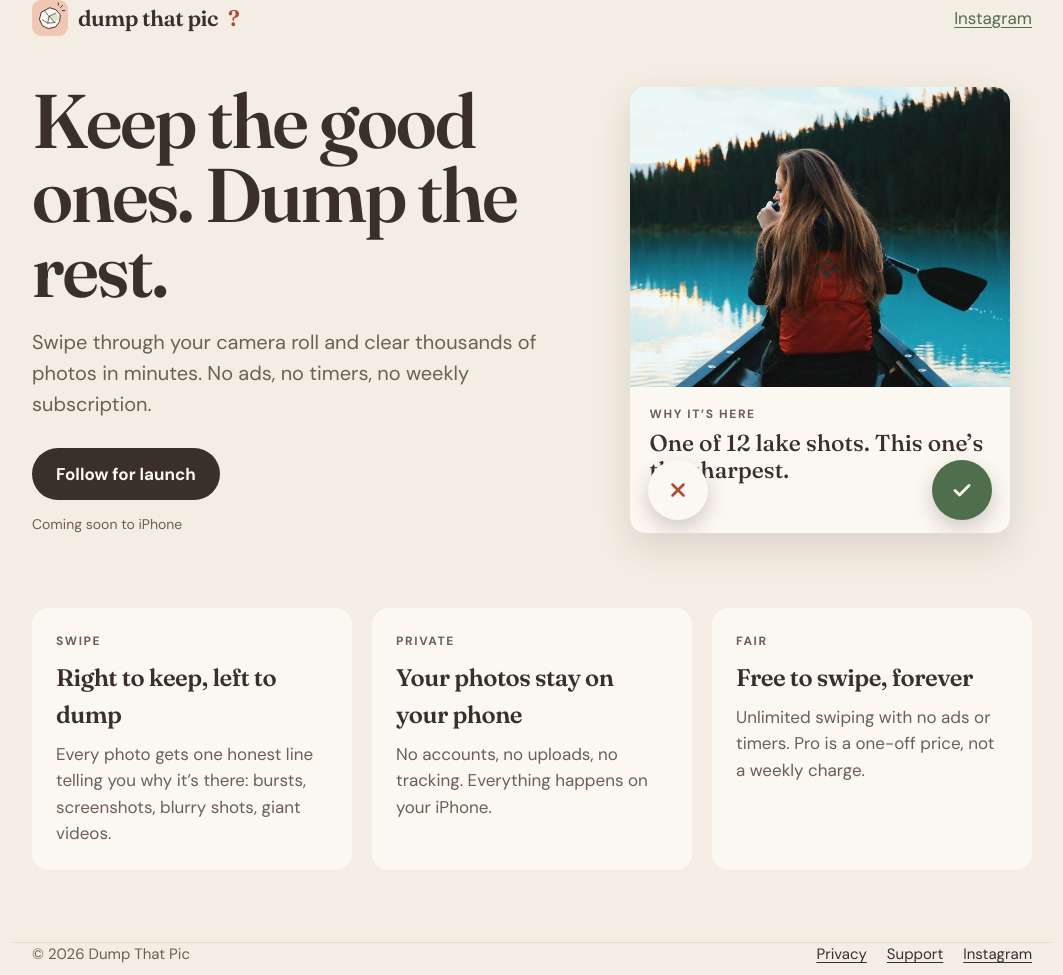
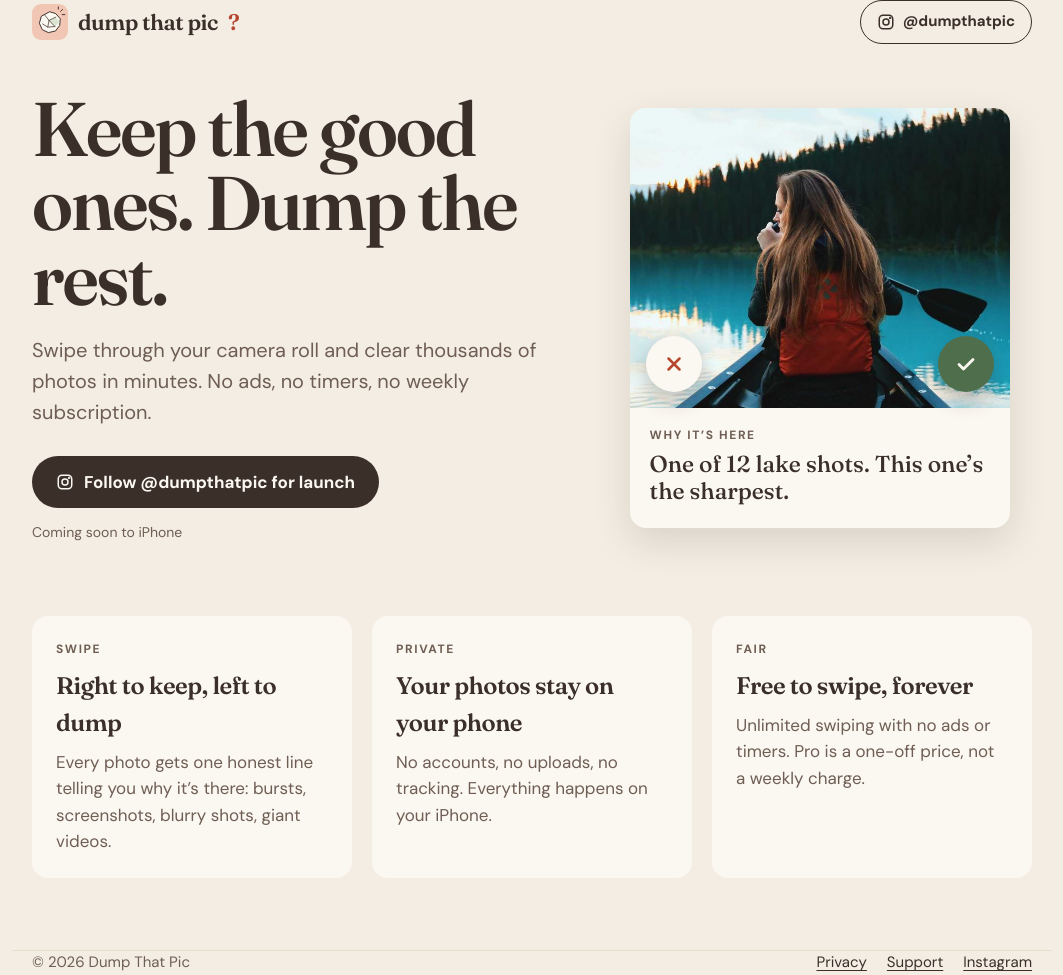
Before and after one commit to CharlieRunsFar/dumpthatpic-site, a plain HTML site: page index.html in a window 1280 px wide. Shown: the whole page, without its empty margins (108-1171 px from the left). Drawn offline with Linux system fonts and the light colour scheme.

Commit message:
Home: keep/dump buttons sit on the photo; Instagram links as pill buttons with icon
Co-Authored-By: Claude Opus 5.5 <noreply@anthropic.com>

```diff
--- a/index.html
+++ b/index.html
@@ -13,20 +13,22 @@
 <meta property="og:image" content="https://dumpthatpic.com/apple-touch-icon.png">
 </head>
 <body>
-<header class="wrap"><a class="brand" href="/"><img src="/icon.svg" alt="">dump that pic<span class="q">?</span></a><a href="https://www.instagram.com/dumpthatpic/">Instagram</a></header>
+<header class="wrap"><a class="brand" href="/"><img src="/icon.svg" alt="">dump that pic<span class="q">?</span></a><a class="ig" href="https://www.instagram.com/dumpthatpic/" aria-label="Instagram @dumpthatpic"><svg width="18" height="18" viewBox="0 0 24 24" fill="none" stroke="currentColor" stroke-width="2" stroke-linecap="round" aria-hidden="true"><rect x="3" y="3" width="18" height="18" rx="5"/><circle cx="12" cy="12" r="4"/><circle cx="17.5" cy="6.5" r="0.6" fill="currentColor"/></svg><span>@dumpthatpic</span></a></header>
 <main class="wrap">
 <section class="hero">
 <div>
 <h1>Keep the good ones. Dump the rest.</h1>
 <p class="lede">Swipe through your camera roll and clear thousands of photos in minutes. No ads, no timers, no weekly subscription.</p>
-<a class="pill" href="https://www.instagram.com/dumpthatpic/">Follow for launch</a>
+<a class="pill" href="https://www.instagram.com/dumpthatpic/"><svg width="18" height="18" viewBox="0 0 24 24" fill="none" stroke="currentColor" stroke-width="2" stroke-linecap="round" aria-hidden="true"><rect x="3" y="3" width="18" height="18" rx="5"/><circle cx="12" cy="12" r="4"/><circle cx="17.5" cy="6.5" r="0.6" fill="currentColor"/></svg>Follow @dumpthatpic for launch</a>
 <span class="soon">Coming soon to iPhone</span>
 </div>
 <div class="card">
+<div class="photo">
 <img src="/img/lake.jpg" alt="Someone paddling a canoe on a misty lake" width="720" height="900">
-<div class="why"><div class="label">Why it’s here</div><p>One of 12 lake shots. This one’s the sharpest.</p></div>
 <span class="btn dump" aria-hidden="true"><svg width="22" height="22" viewBox="0 0 24 24" fill="none" stroke="#B5472F" stroke-width="2.8" stroke-linecap="round"><path d="M6 6l12 12M18 6L6 18"/></svg></span>
 <span class="btn keep" aria-hidden="true"><svg width="24" height="24" viewBox="0 0 24 24" fill="none" stroke="#FBF7F1" stroke-width="2.8" stroke-linecap="round" stroke-linejoin="round"><path d="M5 12.5l4.5 4.5L19 7.5"/></svg></span>
+</div>
+<div class="why"><div class="label">Why it’s here</div><p>One of 12 lake shots. This one’s the sharpest.</p></div>
 </div>
 </section>
 <section class="features">
--- a/style.css
+++ b/style.css
@@ -17,11 +17,12 @@ h1,h2,h3{font-family:Fraunces,Georgia,serif;letter-spacing:-.5px;margin:0}
 .soon{display:block;margin-top:14px;font-size:14px;color:var(--muted)}
 .card{position:relative;background:var(--cream);border-radius:16px;overflow:hidden;box-shadow:0 14px 36px rgba(59,47,42,.14);max-width:380px;justify-self:center;width:100%}
 .card img{display:block;width:100%;height:300px;object-fit:cover}
-.card .why{padding:18px 20px 48px}
+.card .photo{position:relative}
+.card .why{padding:18px 20px 22px}
 .label{font-size:12px;font-weight:700;letter-spacing:1.6px;text-transform:uppercase;color:var(--muted)}
 .card .why p{font:500 23px/1.2 Fraunces,Georgia,serif;margin:6px 0 0}
-.btn{position:absolute;bottom:-1px;width:60px;height:60px;border-radius:999px;display:flex;align-items:center;justify-content:center;box-shadow:0 8px 20px rgba(59,47,42,.22);transform:translateY(-14px)}
-.btn.dump{left:18px;background:var(--cream)}.btn.keep{right:18px;background:var(--sage)}
+.btn{position:absolute;bottom:16px;width:56px;height:56px;border-radius:999px;display:flex;align-items:center;justify-content:center;box-shadow:0 8px 20px rgba(59,47,42,.28)}
+.btn.dump{left:16px;background:var(--cream)}.btn.keep{right:16px;background:var(--sage)}
 .features{display:grid;grid-template-columns:repeat(3,minmax(0,1fr));gap:20px;padding-bottom:72px}
 .feature{background:var(--cream);border-radius:16px;padding:24px}
 .feature h3{font-size:24px;font-weight:600;margin:8px 0 8px}
@@ -36,3 +37,6 @@ footer{border-top:1px solid var(--latte);padding:28px 0 40px;display:flex;flex-w
 footer nav{display:flex;gap:20px;flex-wrap:wrap}
 footer a{color:var(--cocoa)}
 @media (max-width:760px){.hero{grid-template-columns:1fr;gap:40px;padding:24px 0 56px}.features{grid-template-columns:1fr}}
+.ig{display:inline-flex;align-items:center;gap:8px;height:44px;padding:0 16px;border:1.5px solid var(--cocoa);border-radius:999px;color:var(--cocoa);text-decoration:none;font-weight:700;font-size:15px;transition:background .15s,color .15s}
+.ig:hover{background:var(--cocoa);color:var(--cream)}
+@media (max-width:420px){.ig span{display:none}.ig{width:44px;padding:0;justify-content:center}}
```
Also changed, not shown: 404.html (+1 -1 lines), privacy.html (+1 -1 lines), support.html (+1 -1 lines).
